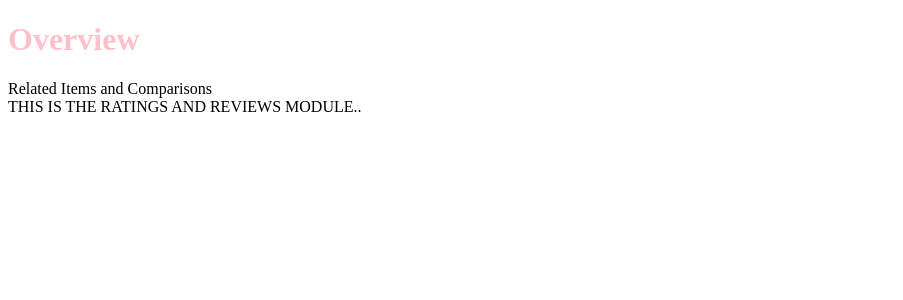
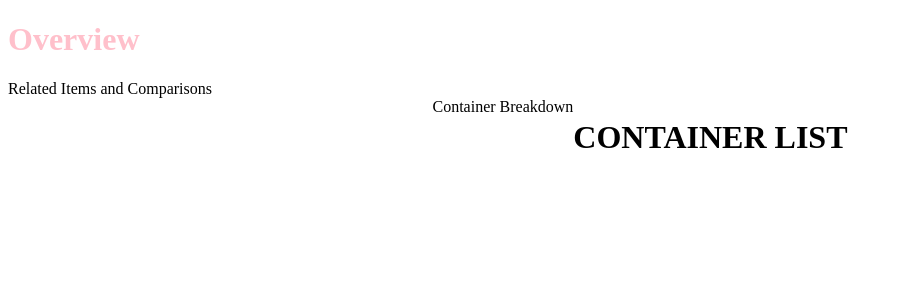
Before and after one commit to kimberlylin2014/ShopNow, a React app: page / in a window 1280 px wide. Shown: the top 300 px of the page, without its empty margins (0-903 px from the left). Built offline with nearby package versions, Linux system fonts and the light colour scheme; no server answers; the HTML template or start-up script is replaced by a standard one.

Commit message:
starting list and breakdown component

```diff
--- /dev/null
+++ b/client/src/components/reviews/RatingsAndReviews.css
@@ -0,0 +1,4 @@
+.moduleColumns {
+  display: flex;
+  justify-content: center;
+}
--- a/client/src/components/reviews/RatingsAndReviews.jsx
+++ b/client/src/components/reviews/RatingsAndReviews.jsx
@@ -1,18 +1,14 @@
+/* eslint-disable import/extensions */
 import React from 'react';
+import styles from './RatingsAndReviews.css';
+import ContainerBreakdown from './components/containerBreakdown/containerBreakdown.jsx';
+import ContainerList from './components/containerList/containerList.jsx';
 
-
-class RatingsAndReviews extends React.Component {
-  constructor(props) {
-    super(props)
-  }
-  render() {
-    return (
-      <div>
-        THIS IS THE RATINGS AND REVIEWS MODULE..
-      </div>
-    )
-  }
-}
-
+const RatingsAndReviews = () => (
+  <div className={styles.moduleColumns}>
+    <ContainerBreakdown />
+    <ContainerList />
+  </div>
+);
 
 export default RatingsAndReviews;
--- /dev/null
+++ b/client/src/components/reviews/components/containerBreakdown/containerBreakdown.jsx
@@ -0,0 +1,9 @@
+import React from 'react';
+
+const ContainerBreakdown = () => (
+  <div>
+    Container Breakdown
+  </div>
+);
+
+export default ContainerBreakdown;
--- /dev/null
+++ b/client/src/components/reviews/components/containerList/containerList.jsx
@@ -0,0 +1,11 @@
+import React from 'react';
+
+const ContainerList = () => (
+  <div>
+    <h1>
+      CONTAINER LIST
+    </h1>
+  </div>
+);
+
+export default ContainerList;
```
Also changed, not shown: client/src/components/reviews/components/reviewTile/reviewTile.jsx (added, +33 -0 lines), client/src/components/reviews/stars/stars.jsx (deleted, +0 -20 lines), client/src/components/reviews/components/containerBreakdown/containerBreakdown.css (added), client/src/components/reviews/components/containerList/containerList.css (added), 2 other files (tests, documents, lock files or other folders).
